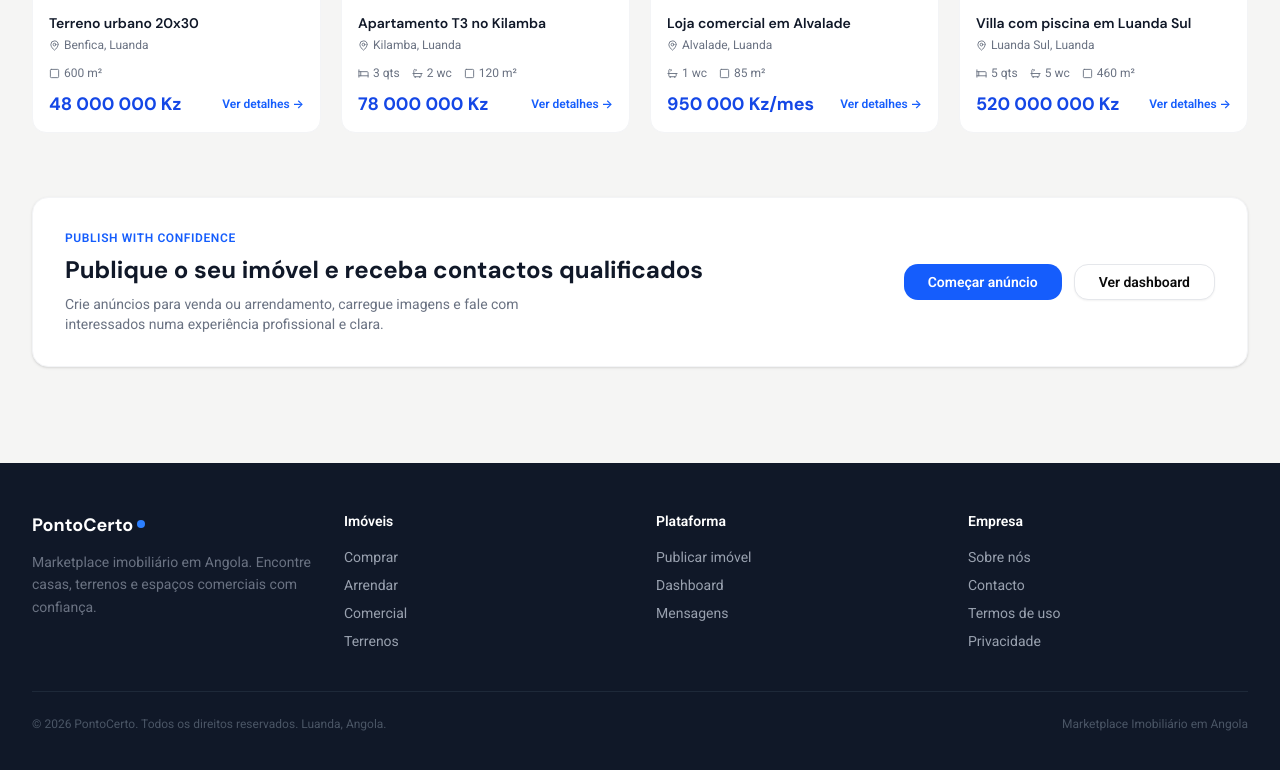
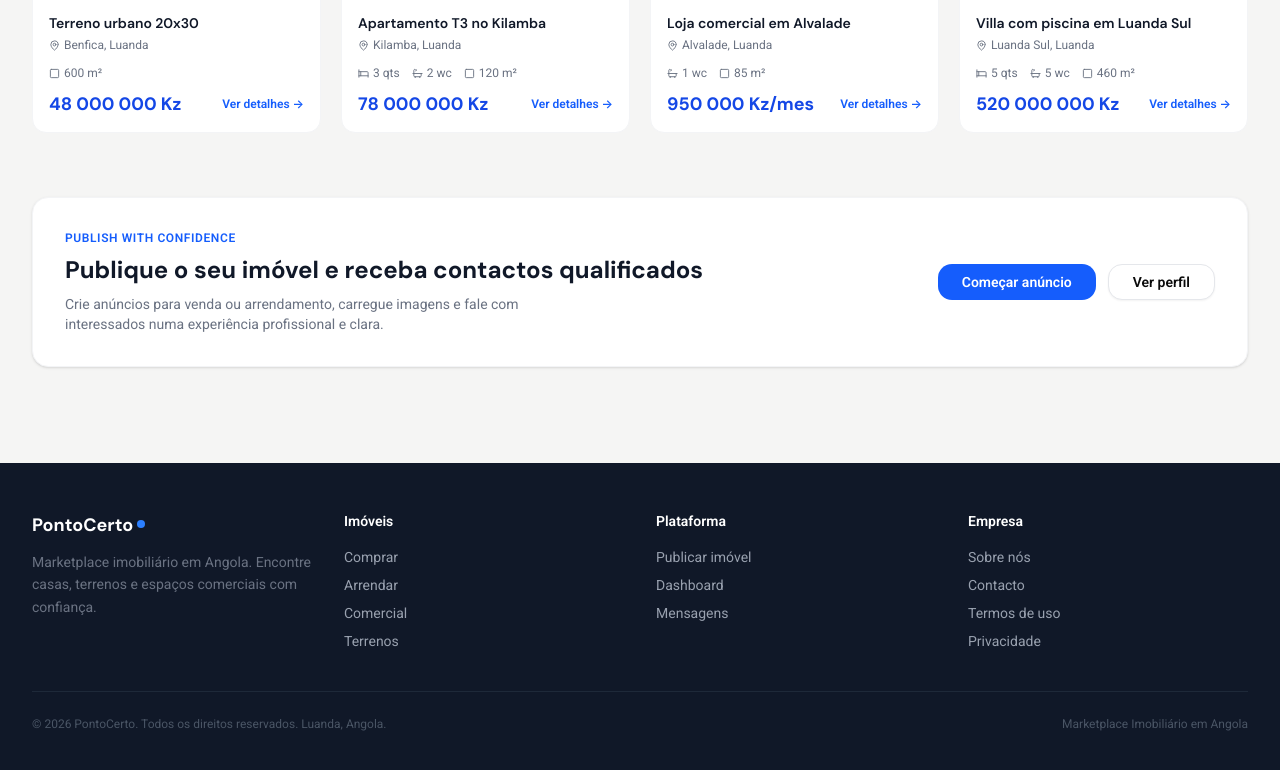
Before and after one commit to GracianoNetoo/pontocerto-project, a Vue app: page / in a window 1280 px wide. Shown: the part 1861-2631 px from the top of the page. Built offline with nearby package versions, Linux system fonts and the light colour scheme.

Commit message:
fix: corrigir erro na navegação entre os links no navbar

```diff
--- a/src/App.vue
+++ b/src/App.vue
@@ -2,6 +2,8 @@
 import Navbar from '@/components/NavBar.vue'
 import Footer from '@/components/Footer.vue'
 import Boundary from '@/components/Boundary.vue'
+import { RouterView } from 'vue-router'
+
 </script>
 
 <template>
@@ -9,9 +11,8 @@ import Boundary from '@/components/Boundary.vue'
     <Navbar />
 
     <main class="main-content">
-      <Boundary>
-        <RouterView />
-      </Boundary>
+      <!-- A 'key' força o Vue a perceber a mudança de rota -->
+      <RouterView :key="$route.fullPath" />
     </main>
 
     <Footer />
--- a/src/components/HomeView.vue
+++ b/src/components/HomeView.vue
@@ -230,7 +230,7 @@
           </RouterLink>
           <RouterLink to="/dashboard">
             <Button variant="outline" class="font-semibold px-6 rounded-xl border-gray-200">
-              Ver dashboard
+              Ver perfil
             </Button>
           </RouterLink>
         </div>
--- a/src/components/NavBar.vue
+++ b/src/components/NavBar.vue
@@ -1,6 +1,6 @@
 <template>
   <header class="top-nav bg-white border-b border-gray-100 shadow-sm">
-    <div class="max-w-[1280px] mx-auto px-4 lg:px-8">
+    <div class="max-w-7xl mx-auto px-4 lg:px-8">
       <div class="flex items-center justify-between h-16">
         <!-- Logo -->
         <RouterLink to="/" class="flex items-center gap-1.5 group">
```
